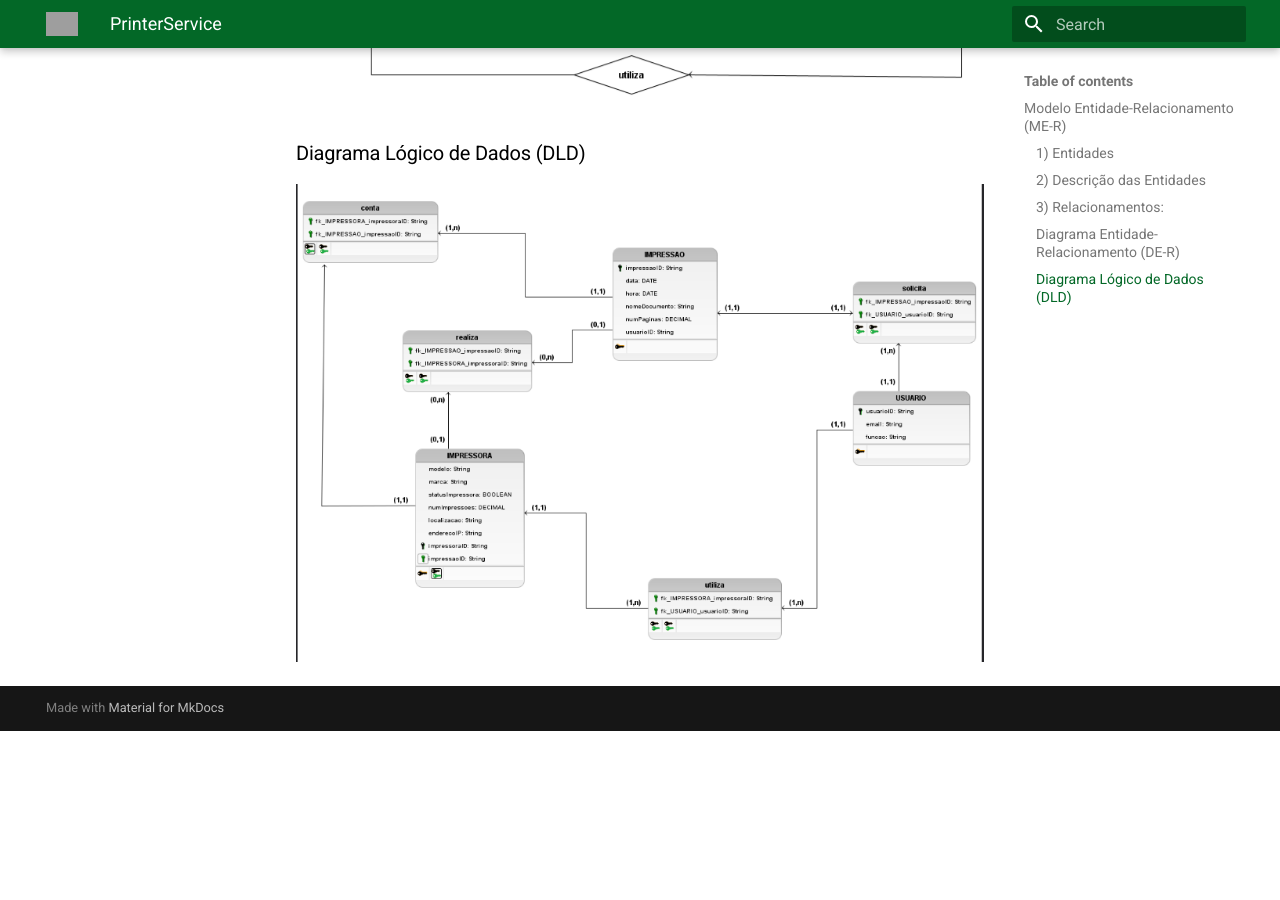
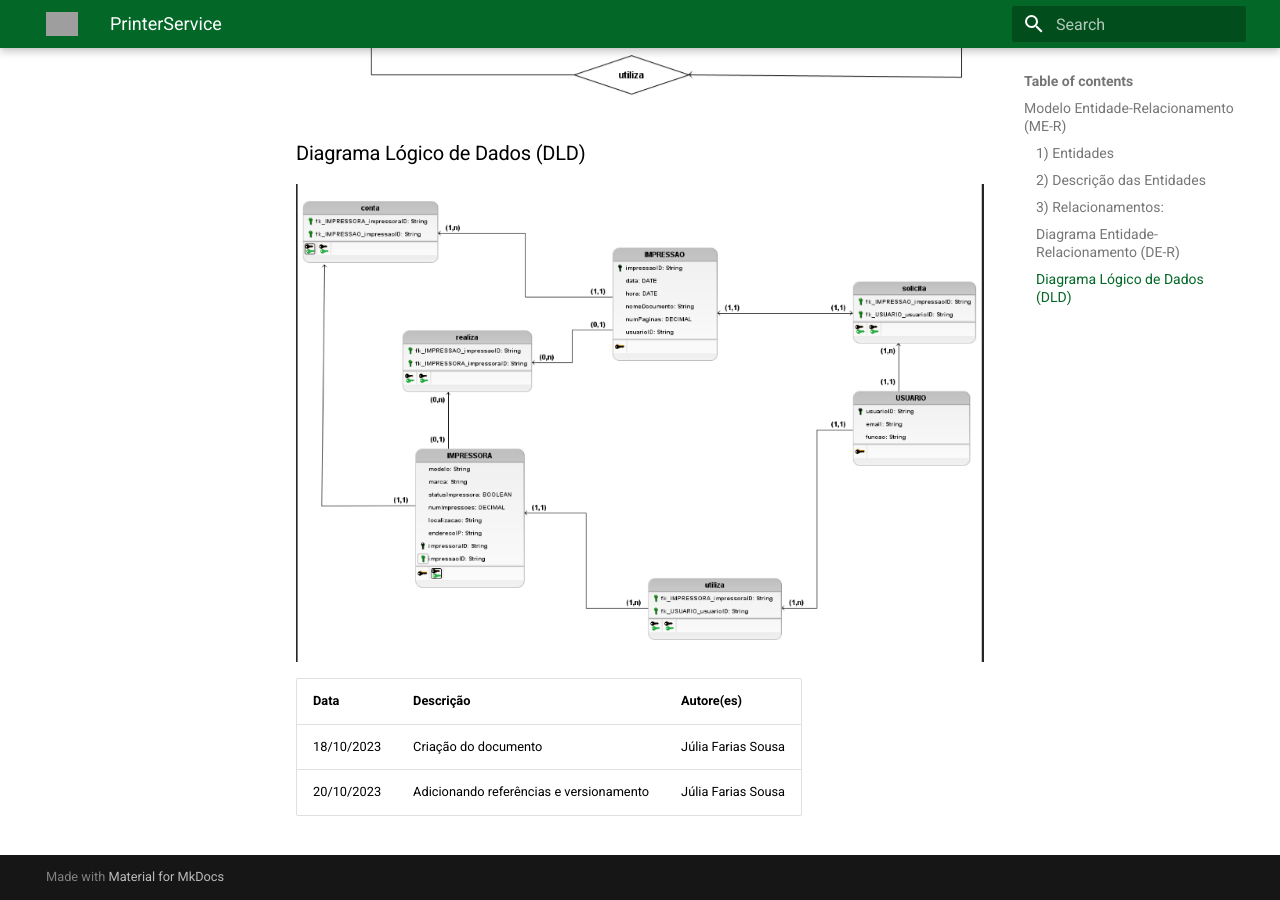
Before and after one commit to fga-eps-mds/2023.2-PrintGo-Doc, an MkDocs documentation site: the page built from docs/Arquitetura/PrinterService.md, in a window 1280 px wide and 900 px high, scrolled down 1543 px. Built offline with MkDocs 1.6.1 and Material for MkDocs 9.7.7, drawn with Linux system fonts in a browser that asks for light colours; before the commit the page ends 2274 px from its top, so only the background shows below that; grey boxes are pictures that could not be loaded.

Commit message:
:pencil:(#140) Adicionando versionamento e referencias na documentação do PrinterService

```diff
--- a/docs/Arquitetura/PrinterService.md
+++ b/docs/Arquitetura/PrinterService.md
@@ -46,3 +46,8 @@ permitindo rastrear as estatísticas de impressão para cada dispositivo.
 
 ### Diagrama Lógico de Dados (DLD)
 ![DLD](../assets/arquitetura/DLD_printer.png)
+
+|**Data**|**Descrição**|**Autore(es)**|
+|--------|-------------|--------------|
+| 18/10/2023 | Criação do documento | Júlia Farias Sousa|
+| 20/10/2023 | Adicionando referências e versionamento | Júlia Farias Sousa|
```
